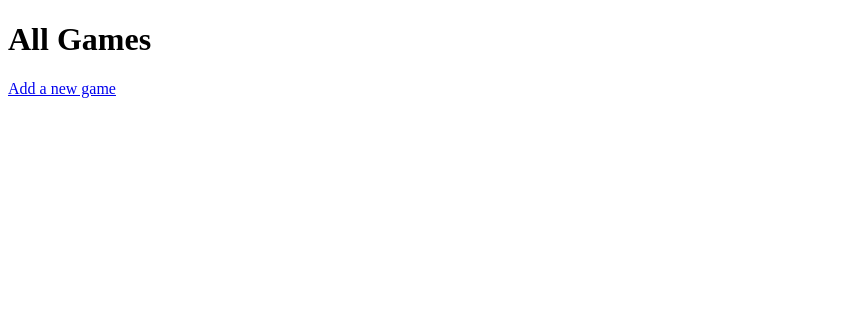
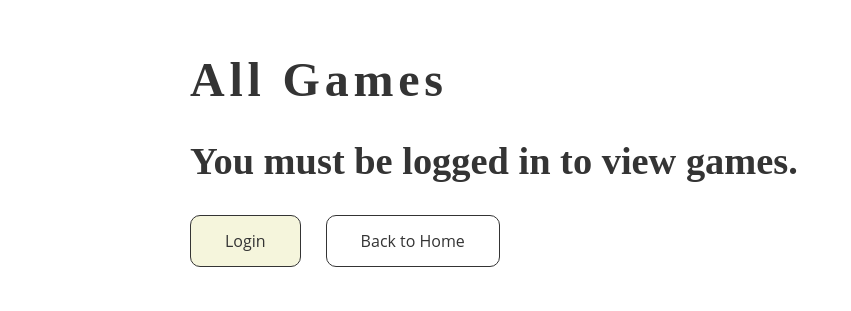
Before and after one commit to Jjutho/WebPythonDjangoProject, a Django app: page /games/show/ in a window 1280 px wide. Shown: the top 311 px of the page, without its empty margins (0-851 px from the left). Run offline with Django 4.2, Linux system fonts and the light colour scheme; data that the repository does not hold is empty.

Commit message:
uebung done

```diff
--- a/Games/models.py
+++ b/Games/models.py
@@ -7,7 +7,7 @@ class Game(models.Model):
     class GameGenre(models.TextChoices):
         FIRSTPERSONSHOOTER = 'FPS', _('First Person Shooter')
         SIMULATION = 'SIM', _('Simulation')
-        CITEBUILDER = 'CB', _('City Builder')
+        CITYBUILDER = 'CB', _('City Builder')
         HORRORGAME = 'HG', _('Horror Game')
         ROLEPLAYINGGAME = 'RPG', _('Role Playing Game')
         RACINGGAME = 'RC', _('Racing Game')
--- /dev/null
+++ b/Games/static/Games/game_styles.css
@@ -0,0 +1,17 @@
+.games-container {
+    display: flex;
+    flex-direction: row;
+    gap: 30px;
+    flex-wrap: wrap;
+}
+.game-card {
+    flex: 1 1 calc(50% - 15px);
+    max-width: calc(50% - 60px);
+    padding: 20px;
+    border: solid 1px #343434;
+    border-radius: 10px;
+}
+.game-card h3 {
+    margin-bottom: 10px;
+    margin-top: 0px;
+}
--- a/Games/templates/game-list.html
+++ b/Games/templates/game-list.html
@@ -1,23 +1,44 @@
-{% extends "base.html" %}
+{% extends "home.html" %}
 
 {% block title %}
     All Games
+{% endblock %}
+
+{% block css %}
+    {% load static %}
+    <link rel="stylesheet" type="text/css" href="{% static 'Games/game_styles.css' %}">
 {% endblock %}
 
 {% block heading %}
     <h1>All Games</h1>
 {% endblock %}
 
-{% block content %}
+{% block logged_in_content %}
+    <div class="games-container">
         {% for game in all_the_games %}
+            <div class="game-card">
                 <h3>{{ game.title }}</h3>
                 <ul>
                     <li>Release date: {{ game.release_date }}</li>
                     <li>Game Creator: {{ game.creator }}</li>
-            <li>Genre: {{ game.genre }}</li>
+                    <li>Genre: {{ game.get_genre_display }}</li>
                     <li>Age rating: {{ game.age_rating }}</li>
                 </ul>
                 <p>{{ game.description }}</p>
+                <p><a class="button primary" href="{{ game.id }}/">View Details</a></p>
+            </div>
         {% endfor %}
-    <p><a href="{% url 'game-create' %}">Add a new game</a></p>
+    </div>
+    <div class="button-container">
+        <a class="button primary" href="{% url 'game-create' %}">Add a new game</a>
+        <a class="button secondary" href="{% url 'home' %}">Back to Home</a>
+    </div>
 {% endblock %}
+
+{% block not_logged_in_content %}
+    <h2>You must be logged in to view games.</h2>
+    <div class="button-container">
+        <a class="button primary" hhref="{% url 'login' %}">Login</a>
+        <a class="button secondary" hhref="{% url 'home' %}">Back to Home</a>
+    </div>
+{% endblock %}
--- a/Games/urls.py
+++ b/Games/urls.py
@@ -5,5 +5,5 @@ urlpatterns = [
     path('show/', views.GameListView.as_view(), name='game-list'),
     path('show/<int:pk>/', views.GameDetailView.as_view(), name='game-detail'),
     path('add/', views.GameCreateView.as_view(), name='game-create'),
-    path('delete/', views.GameDeleteView.as_view(), name='game-delete'),
+    path('delete/<int:pk>/', views.GameDeleteView.as_view(), name='game-delete'),
 ]
--- a/Games/views.py
+++ b/Games/views.py
@@ -27,4 +27,5 @@ class GameCreateView(CreateView):
 class GameDeleteView(DeleteView):
     model = Game
     template_name = 'game-delete.html'
+    context_object_name = 'that_one_game'
     success_url = reverse_lazy('game-list')
--- a/Settings/settings.py
+++ b/Settings/settings.py
@@ -120,6 +120,10 @@ USE_TZ = True
 
 STATIC_URL = 'static/'
 
+STATICFILES_DIRS = [
+    BASE_DIR / "static"
+]
+
 # Default primary key field type
 # https://docs.djangoproject.com/en/4.1/ref/settings/#default-auto-field
 
--- /dev/null
+++ b/static/css/global_styles.css
@@ -0,0 +1,75 @@
+body {
+    color: #343434;
+    max-width: 900px;
+    margin: auto;
+    padding: 20px;
+}
+
+h1,
+h2,
+h3 {
+    font-family: "Montserrat Subrayada";
+}
+
+h1 {
+    font-size: 3em;
+    letter-spacing: 0.1em;
+    font-weight: 900;
+}
+
+h2 {
+    font-size: 2.4em;
+    font-weight: 600;
+}
+
+h3 {
+    font-size: 2em;
+    font-weight: 400;
+}
+
+li,
+p {
+    font-size: 1em;
+    font-family: "Open Sans";
+}
+
+p {
+    max-width: 600px;
+}
+
+.button {
+    font-family: "Open Sans";
+    padding: 14px 34px;
+    font-size: 1em;
+    font-weight: 500;
+    border-radius: 10px;
+    border-width: 1px;
+    border-style:solid;
+    border-color: #343434;
+    color: #343434;
+    text-decoration: none;
+    transition: .3s ease-in-out;
+    will-transform: background;
+    cursor: pointer;
+}
+
+.primary {
+    background: beige;
+}
+.primary:hover {
+    background: #fff;
+}
+
+.secondary {
+    background: #fff;
+}
+.secondary:hover {
+    background: beige;
+}
+
+.button-container {
+    display: flex;
+    flex-direction: row;
+    gap: 25px;
+    margin: 25px 0;
+}
--- a/templates/base.html
+++ b/templates/base.html
@@ -2,6 +2,11 @@
 <html>
 <head>
     <meta charset="utf-8">
+    {% load static %}
+    <link rel="stylesheet" type="text/css" href="{% static 'css/global_styles.css' %}">
+    {% block css %}{% endblock %}
+    {% load static %}
+
     <title>{% block title %}Base Title{% endblock %}</title>
 </head>
 <body>
--- a/templates/home.html
+++ b/templates/home.html
@@ -1,6 +1,9 @@
 {% extends "base.html" %}
 
 {% block title %}Django Project{% endblock %}
+
+{% block css %}
+{% endblock %}
 
 {% block heading %}
     <h1>Welcome!</h1>
@@ -10,14 +13,18 @@
     {% if user.is_authenticated %}
         {% block logged_in_content %}
             <h2>Hello {{ user.username }}</h2>
-            <p><a href="{% url 'game-list' %}">Show me the games</a></p>
-            <p><a href="{% url 'logout' %}">Logout</a></p>
+            <div class="button-container">
+                <a class="button primary" href="{% url 'game-list' %}">Show me the games</a>
+                <a class="button secondary" href="{% url 'logout' %}">Logout</a>
+            </div>
         {% endblock %}
     {% else %}
         {% block not_logged_in_content %}
             <h2>You shall not pass</h2>
-            <p><a href="{% url 'login' %}">Login</a></p>
-            <p><a href="{% url 'signup' %}">Sign Up</a></p>
+            <div class="button-container">
+                <a class="button primary" href="{% url 'login' %}">Login</a>
+                <a class="button secondary" href="{% url 'signup' %}">Sign Up</a>
+            </div>
         {% endblock %}
     {% endif %}
 {% endblock %}
--- a/templates/registration/login.html
+++ b/templates/registration/login.html
@@ -12,7 +12,9 @@
     <form method="post">
         {% csrf_token %}
         {{ form.as_p }}
-        <button type="submit">Login</button>
+        <div class="button-container">
+            <button class="button primary" type="submit">Login</button>
+            <a class="button secondary" href="{% url 'home' %}">Back to Home</a>
+        </div>
     </form>
-    <p><a href="{% url 'home' %}">Back to Home</a></p>
 {% endblock %}
--- a/templates/registration/signup.html
+++ b/templates/registration/signup.html
@@ -12,7 +12,9 @@
     <form method="post">
         {% csrf_token %}
         {{ form.as_p }}
-        <button type="submit">Sign Up</button>
+        <div class="button-container">
+            <button class="button primary" type="submit">Sign Up</button>
+            <a class="button secondary" href="{% url 'home' %}">Back to Home</a>
+        </div>
     </form>
-    <p><a href="{% url 'home' %}">Back to Home</a></p>
 {% endblock %}
```
Also changed, not shown: Games/templates/game-create.html (+13 -2 lines), Games/templates/game-delete.html (+33 -9 lines), Games/templates/game-detail.html (+38 -9 lines). Lines whose indentation alone changed are shown as unchanged.
